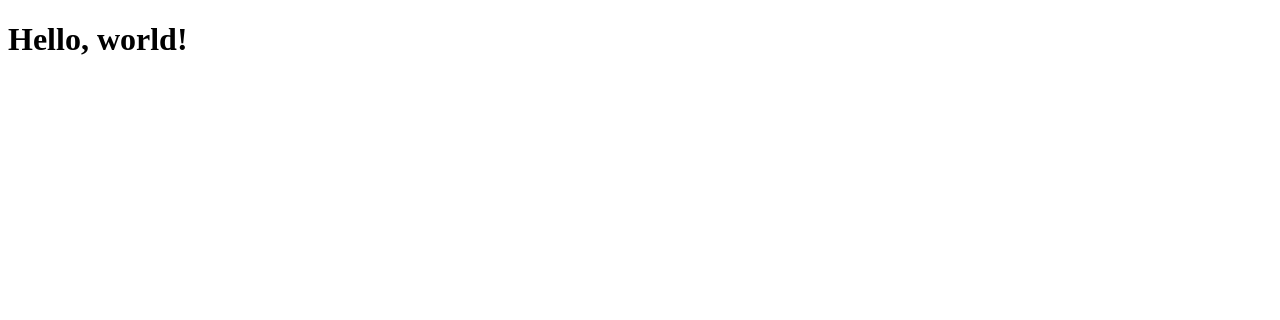
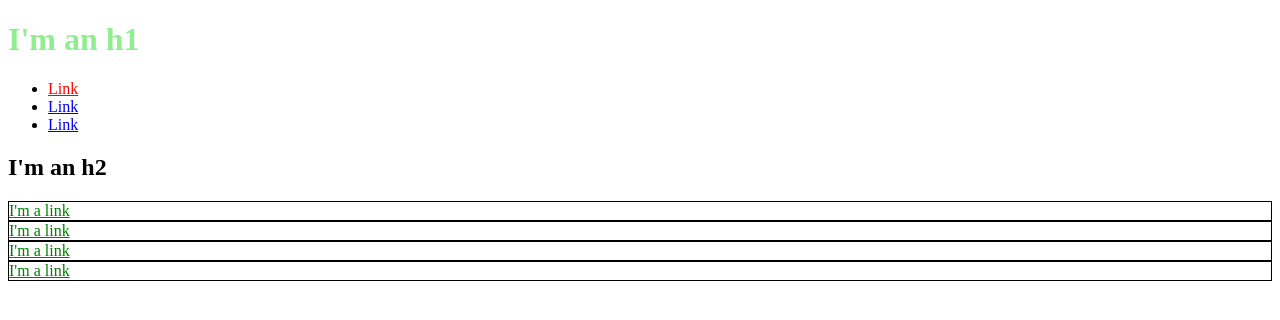
Before and after one commit to andrewro13inson/andrewro13inosn.github.io, a plain HTML site: page index.html in a window 1280 px wide. Drawn offline with Linux system fonts and the light colour scheme.

Commit message:
"Chapter 1.4 example code"

```diff
--- a/index.html
+++ b/index.html
@@ -3,8 +3,34 @@
 	<head>
 		<meta charset="UTF-8">
 		<meta name="viewport" content="width=device-width, initial-scale=1.0">
+		<link rel="stylesheet" href="styles.css">
+		<title>Test Page: Don't Panic</title>
 	</head>
 	<body>
-		<h1>Hello, world!</h1>
+		<h1>I'm an h1</h1>
+		<ul>
+			<li>
+				<a href="https://example.com/" style="color: red;">Link</a>
+			</li>
+			<li>
+				<a href="https://example.com/" style="color; red;">Link</a>
+			</li>
+			<li>
+				<a href="https://example.com/" style="color; red;">Link</a>
+			</li>
+		</ul>
+		<h2>I'm an h2</h2>
+		<div style="border: 1px solid black;">
+			<a href="https://example.com/" style="color: green;">I'm a link</a>
+		</div>
+		<div style="border: 1px solid black;">
+			<a href="https://example.com/" style="color: green;">I'm a link</a>
+		</div>
+		<div style="border: 1px solid black;">
+			<a href="https://example.com/" style="color: green;">I'm a link</a>
+		</div>
+		<div style="border: 1px solid black;">
+			<a href="https://example.com/" style="color: green;">I'm a link</a>
+		</div>
 	</body>
 </html>
--- /dev/null
+++ b/styles.css
@@ -0,0 +1,3 @@
+h1 {
+	color: lightgreen;
+}
```
Also changed, not shown: 3 other files.
